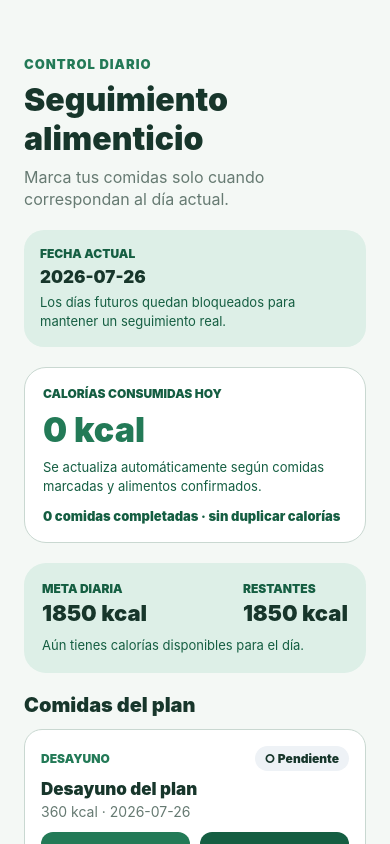
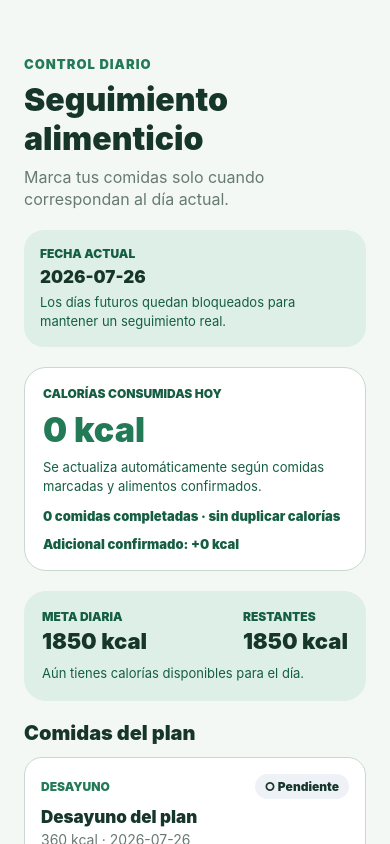
Before and after one commit to ravivanco/ProyectoInterculturalidad-G3, a React Native app in the folder movil/: screen /DailyTracking in a window 390 px wide. Built offline with nearby package versions, Linux system fonts and the light colour scheme; no server answers.

Commit message:
feat(movil): sumar calorias de alimentos adicionales

```diff
--- a/movil/src/screens/tracking/DailyTrackingScreen.tsx
+++ b/movil/src/screens/tracking/DailyTrackingScreen.tsx
@@ -43,6 +43,12 @@ export function DailyTrackingScreen({ navigation }: NativeStackScreenProps<RootS
   const completedMeals = useMemo(
     () => visibleMeals.filter((meal) => meal.date === todayIso && meal.status === 'completed'),
     [visibleMeals],
+  );
+  const confirmedAdditionalCalories = useMemo(
+    () => summary?.additionalFoods
+      .filter((food) => food.date === todayIso && food.status === 'confirmed')
+      .reduce((total, food) => total + food.calories, 0) ?? 0,
+    [summary?.additionalFoods],
   );
   const remainingCalories = (summary?.calorieGoal ?? 0) - consumedCalories;
   const progress = useMemo(() => {
@@ -150,6 +156,7 @@ export function DailyTrackingScreen({ navigation }: NativeStackScreenProps<RootS
         <Text style={styles.calorieValue}>{consumedCalories} kcal</Text>
         <Text style={styles.infoHint}>Se actualiza automáticamente según comidas marcadas y alimentos confirmados.</Text>
         <Text style={styles.duplicateHint}>{completedMeals.length} comidas completadas · sin duplicar calorías</Text>
+        <Text style={styles.duplicateHint}>Adicional confirmado: +{confirmedAdditionalCalories} kcal</Text>
       </View>
 
       <View style={[styles.balanceCard, remainingCalories < 0 ? styles.balanceCardDanger : undefined]}>
@@ -242,6 +249,7 @@ export function DailyTrackingScreen({ navigation }: NativeStackScreenProps<RootS
           <View key={food.id} style={styles.additionalFoodCard}>
             <Text style={styles.mealTitle}>{food.name}</Text>
             <Text style={styles.mealMeta}>{food.calories} kcal · {food.date} · {food.status}{food.imageUri ? ' · con imagen' : ''}</Text>
+            {food.status === 'confirmed' ? <Text style={styles.duplicateHint}>Sumado al total diario</Text> : undefined}
           </View>
         ))}
       </View>
```
